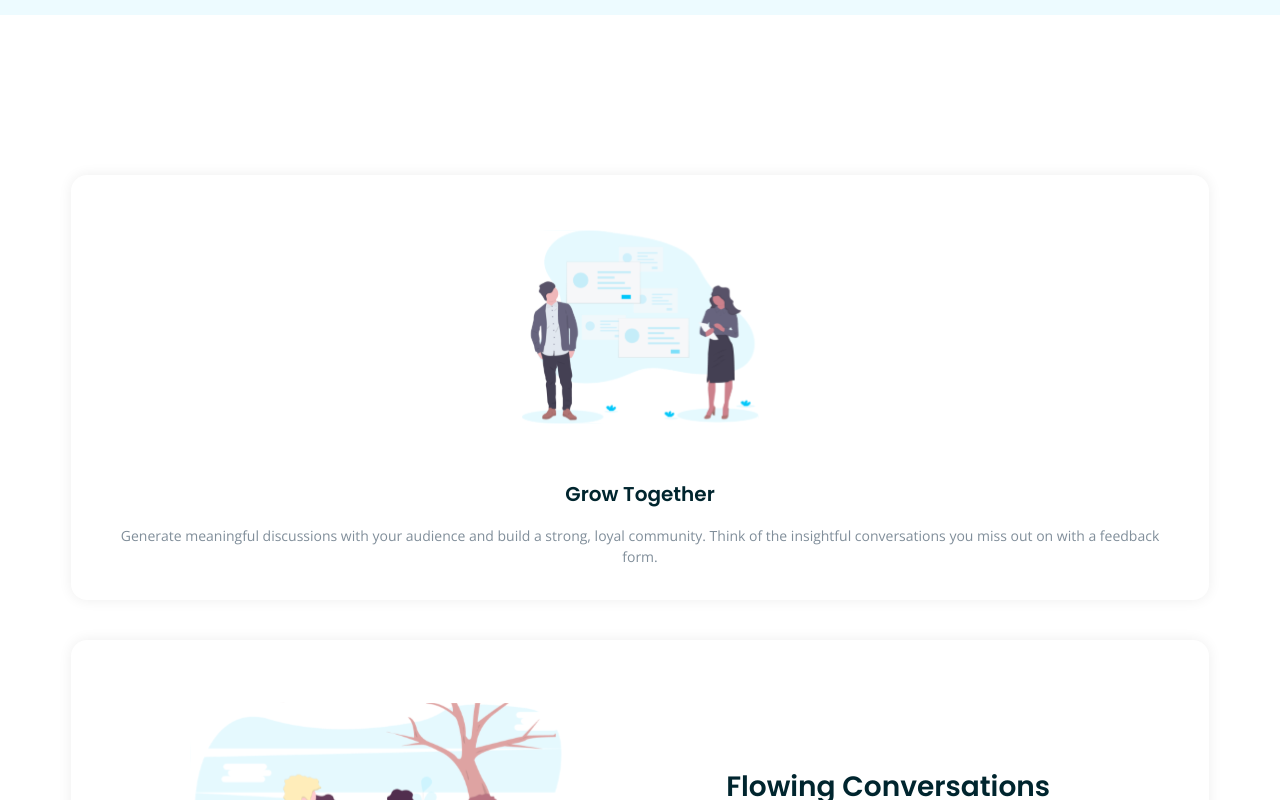
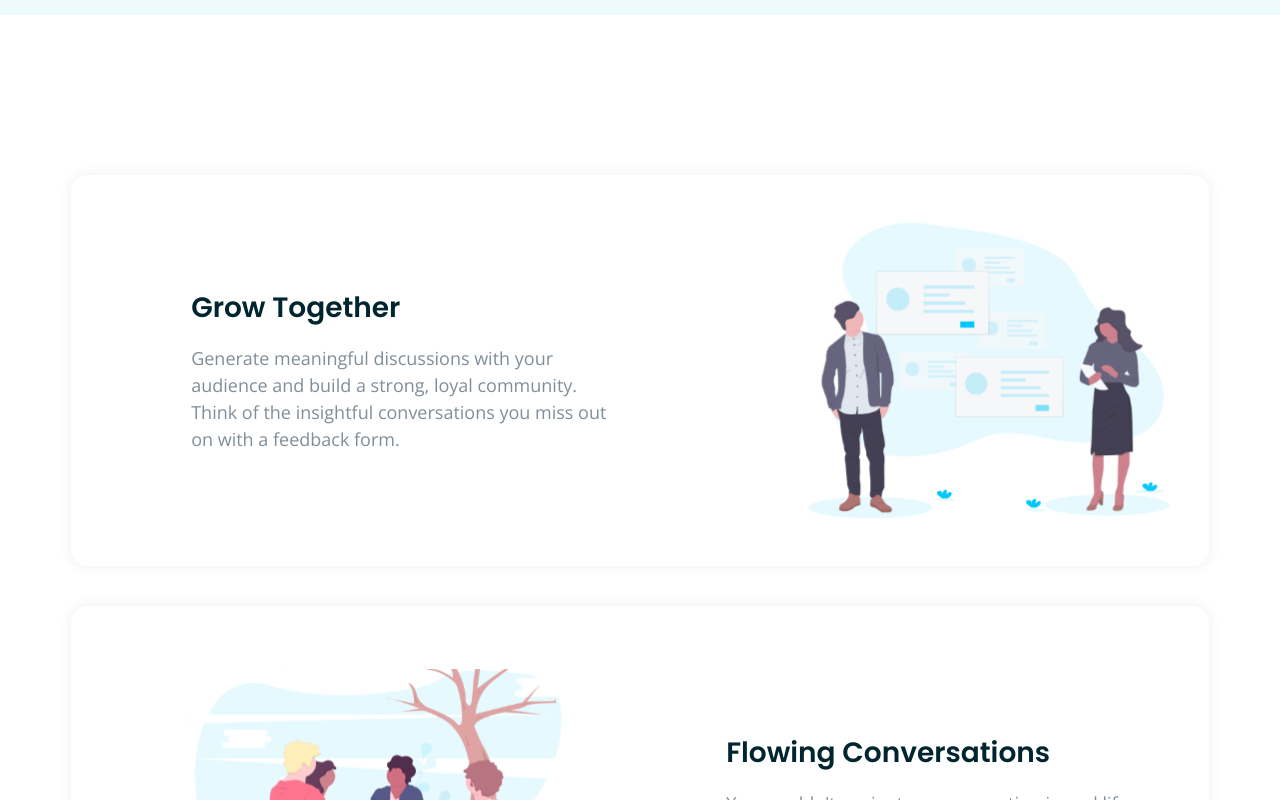
Before and after one commit to stephjoseph/huddle-landing-page-with-alternating-feature-blocks-master, a React (Create React App) app: page / in a window 1280 px wide. Shown: the part 644-1444 px from the top of the page. Built offline with nearby package versions, Linux system fonts and the light colour scheme.

Commit message:
Update Grow.js

```diff
--- a/src/components/Grow.js
+++ b/src/components/Grow.js
@@ -3,15 +3,15 @@ import illustrationGrow from "../images/illustration-grow-together.svg";
 
 const Grow = () => {
   return (
-    <section className="flex w-full flex-col items-center gap-6 rounded-[16px] bg-white px-10  pb-[2.063rem] pt-6 shadow-[0px_0px_14px_0px_rgba(0,0,0,0.07)]">
-      <div className="h-[16rem] w-[16rem]">
+    <section className="flex w-full flex-col items-center gap-6 rounded-[16px] bg-white px-10 pb-[2.063rem] pt-6 shadow-[0px_0px_14px_0px_rgba(0,0,0,0.07)] xl:flex-row-reverse xl:justify-end xl:gap-[10.5rem] xl:py-0 xl:pr-4 xl:pl-[7.5rem]">
+      <div className="h-[16rem] w-[16rem] xl:h-[30.55vw] xl:max-h-[27.5rem] xl:w-[30.55vw] xl:max-w-[27.5rem]">
         <img src={illustrationGrow} alt="" />
       </div>
-      <div className="flex flex-col items-center gap-4 text-center">
-        <h2 className="font-['Poppins'] text-xl font-semibold leading-[1.875rem] tracking-normal text-[#00252E]">
+      <div className="flex flex-col items-center gap-4 text-center xl:w-[33.88vw] xl:max-w-[30.5rem] xl:items-start xl:text-left">
+        <h2 className="font-['Poppins'] text-xl font-semibold leading-[1.875rem] tracking-normal text-[#00252E] xl:text-[1.75rem] xl:leading-[2.625rem]">
           Grow Together
         </h2>
-        <p className="text-[0.875rem] font-normal leading-[1.313rem] tracking-normal text-[#808E9A]">
+        <p className="text-[0.875rem] font-normal leading-[1.313rem] tracking-normal text-[#808E9A] xl:text-lg xl:leading-[1.688rem]">
           Generate meaningful discussions with your audience and build a strong,
           loyal community. Think of the insightful conversations you miss out on
           with a feedback form.
```
